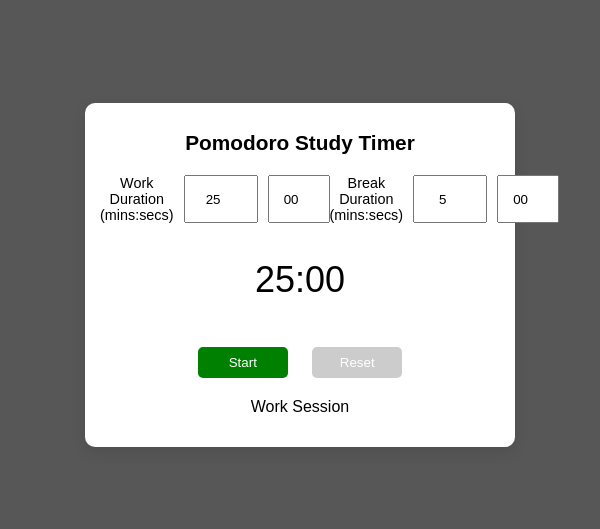
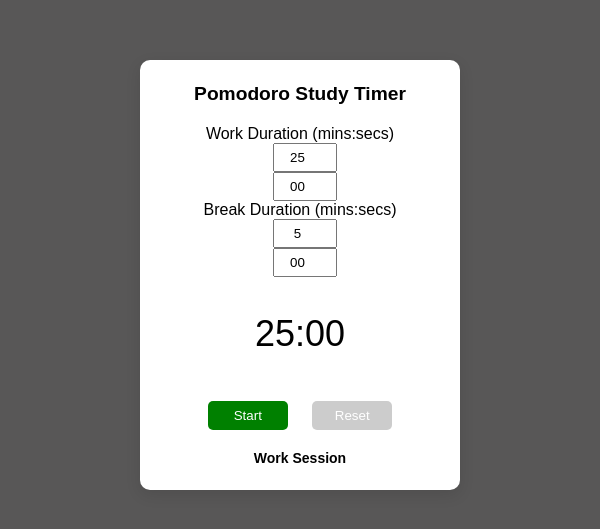
Before and after one commit to Nonsookoli007/study-timer, a plain HTML site: page index.html in a window 600 px wide. Shown: the part 125-654 px from the top of the page. Drawn offline with Linux system fonts and the light colour scheme.

Commit message:
reduce the width of the input fields and added media query for tablet/mobile  screens

```diff
--- a/styles.css
+++ b/styles.css
@@ -1,4 +1,3 @@
-/* Base Styles */
 body {
     font-family: Arial, sans-serif;
     background-color: #585757;
@@ -16,7 +15,7 @@ body {
     border-radius: 10px;
     box-shadow: 0 5px 15px rgba(0, 0, 0, 0.1);
     width: 100%;
-    max-width: 400px;
+    max-width: 500px;
     margin: 10px;
 }
 
@@ -78,27 +77,38 @@ button {
 }
 
 #sessionStatus {
+    font-weight: 700;
     margin-top: 10px;
     font-size: 18px;
 }
+.settings input{
+    width: 50px;
+}
 
-/* Media Queries for Responsiveness */
-@media (max-width: 600px) {
+/* Media Queries */
+/* Tablet view (between 600px and 900px) */
+@media (max-width: 900px) and (min-width: 600px) {
     .container {
-        width: 90%;
+        max-width: 50%; /* Slightly reduce the container size */
         padding: 15px;
     }
 
-    h1 {
-        font-size: 1.3rem;
+    .settings {
+        flex-direction: column; /* Stack the labels and inputs vertically */
+        align-items: center;
     }
 
-    .settings label {
-        font-size: 0.9rem;
+    .settings label{
+        width: auto; /* Adjust input and label width for better view */
+        margin-left: 0;
+        text-align: center;
+    }
+    h1 {
+        font-size: 1.3rem; /* Slightly reduce heading size */
     }
 
     .timer {
-        font-size: 36px;
+        font-size: 42px;
     }
 
     button {
@@ -111,17 +121,30 @@ button {
     }
 }
 
-@media (max-width: 468px) {
+/* Mobile view (below 600px) */
+@media (max-width: 600px) {
     .container {
+        max-width: 50%; /* Take up more of the screen */
         padding: 10px;
     }
 
     h1 {
-        font-size: 1.2rem;
+        font-size: 1.2rem; /* Reduce font size for small screens */
+    }
+
+    .settings {
+        flex-direction: column;
+        align-items: center;
+    }
+
+    .settings label{
+        width: auto;
+        margin-left: 0;
+        text-align: center;
     }
 
     .timer {
-        font-size: 32px;
+        font-size: 36px; /* Smaller font size for mobile view */
     }
 
     button {
```
